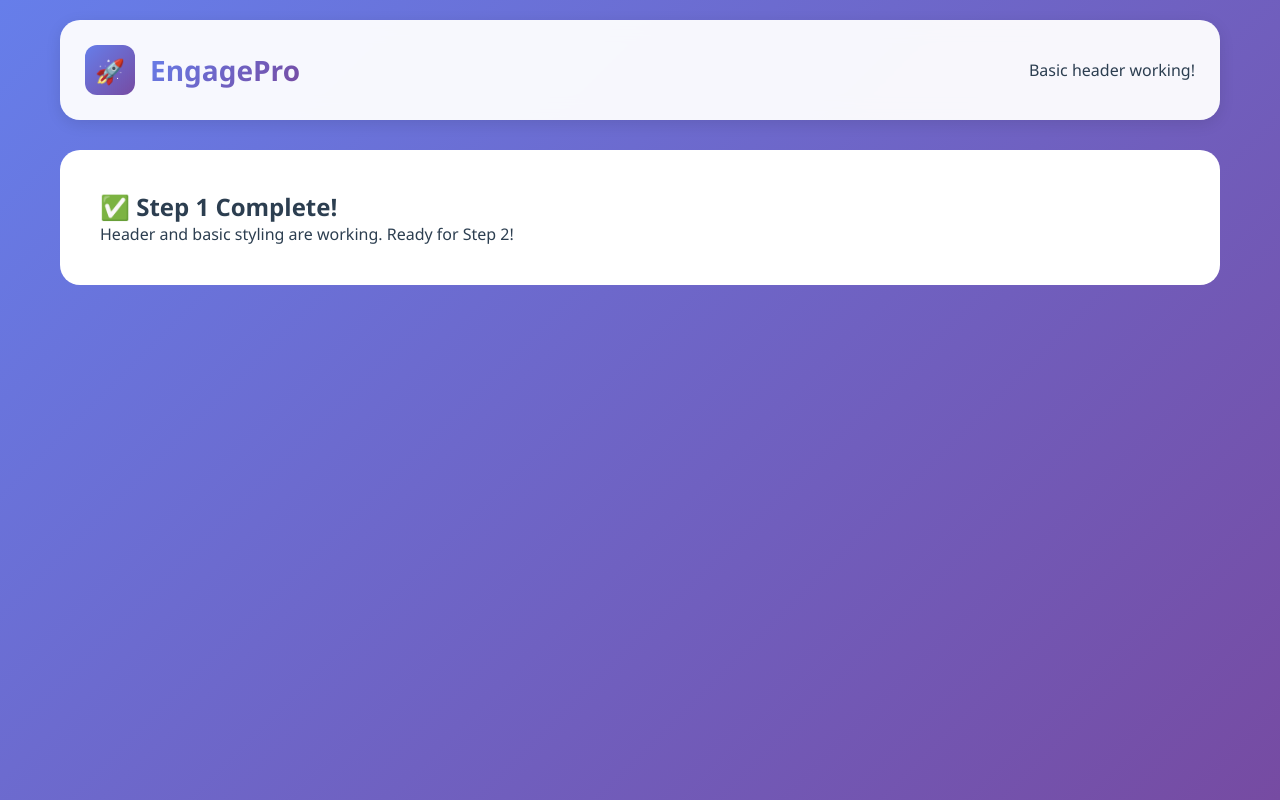
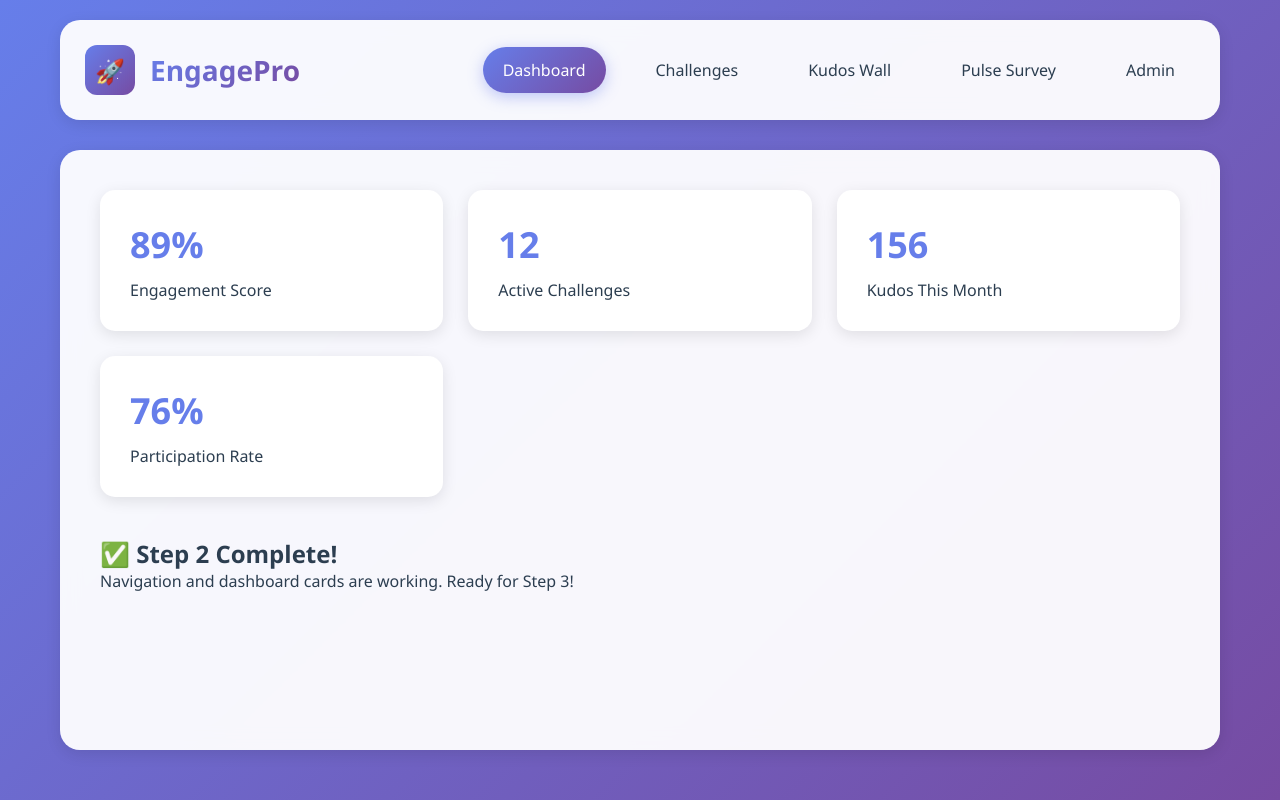
Before and after one commit to bramii101010/ee-website, a plain HTML site: page index.html in a window 1280 px wide. Drawn offline with Linux system fonts and the light colour scheme.

Commit message:
Update index.html
step 2 toubleshooting

You should now see:

Beautiful navigation bar
Dashboard with 4 metric cards
Hover effects on cards

```diff
--- a/index.html
+++ b/index.html
@@ -73,6 +73,67 @@
           color: white;
           font-size: 24px;
         }
+
+        .nav-links {
+          display: flex;
+          gap: 30px;
+          align-items: center;
+        }
+
+        .nav-link {
+          text-decoration: none;
+          color: var(--text-color);
+          font-weight: 500;
+          padding: 12px 20px;
+          border-radius: 25px;
+          transition: all 0.3s ease;
+          cursor: pointer;
+        }
+
+        .nav-link.active {
+          background: linear-gradient(135deg, var(--primary-color), var(--secondary-color));
+          color: white;
+          box-shadow: 0 4px 15px rgba(102, 126, 234, 0.4);
+        }
+
+        .nav-link:hover {
+          color: var(--primary-color);
+        }
+
+        .main-content {
+          background: rgba(255, 255, 255, 0.95);
+          backdrop-filter: blur(10px);
+          border-radius: 20px;
+          padding: 40px;
+          box-shadow: var(--card-shadow);
+          min-height: 600px;
+        }
+
+        .dashboard-grid {
+          display: grid;
+          grid-template-columns: repeat(auto-fit, minmax(300px, 1fr));
+          gap: 25px;
+          margin-bottom: 40px;
+        }
+
+        .card {
+          background: white;
+          border-radius: 15px;
+          padding: 30px;
+          box-shadow: var(--card-shadow);
+          transition: transform 0.3s ease;
+        }
+
+        .card:hover {
+          transform: translateY(-5px);
+        }
+
+        .metric-number {
+          font-size: 36px;
+          font-weight: bold;
+          color: var(--primary-color);
+          margin-bottom: 10px;
+        }
     </style>
 </head>
 <body>
@@ -82,14 +143,37 @@
           <div class="logo-icon">🚀</div>
           <h1>EngagePro</h1>
         </div>
-        <div>
-          <p>Basic header working!</p>
-        </div>
+        <nav class="nav-links">
+          <a class="nav-link active">Dashboard</a>
+          <a class="nav-link">Challenges</a>
+          <a class="nav-link">Kudos Wall</a>
+          <a class="nav-link">Pulse Survey</a>
+          <a class="nav-link">Admin</a>
+        </nav>
       </header>
 
-      <div style="background: white; padding: 40px; border-radius: 20px;">
-        <h2>✅ Step 1 Complete!</h2>
-        <p>Header and basic styling are working. Ready for Step 2!</p>
+      <div class="main-content">
+        <div class="dashboard-grid">
+          <div class="card">
+            <div class="metric-number">89%</div>
+            <p>Engagement Score</p>
+          </div>
+          <div class="card">
+            <div class="metric-number">12</div>
+            <p>Active Challenges</p>
+          </div>
+          <div class="card">
+            <div class="metric-number">156</div>
+            <p>Kudos This Month</p>
+          </div>
+          <div class="card">
+            <div class="metric-number">76%</div>
+            <p>Participation Rate</p>
+          </div>
+        </div>
+
+        <h2>✅ Step 2 Complete!</h2>
+        <p>Navigation and dashboard cards are working. Ready for Step 3!</p>
       </div>
     </div>
 </body>
```
